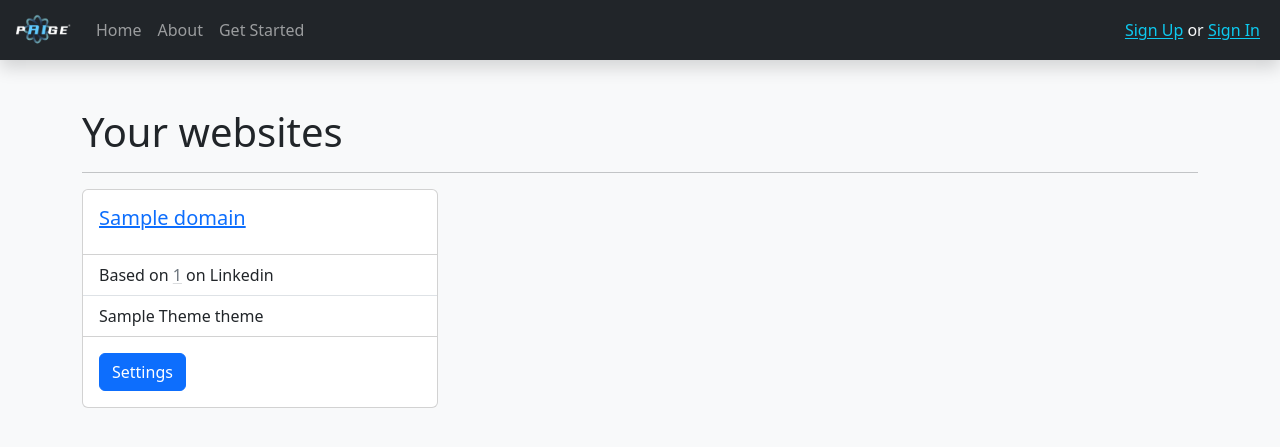
After one commit to Jeffery05/pAIge, a Django app: template templates/profile.html in a window 1280 px wide. The commit adds this page. Shown: the top 447 px of the page. Run offline with Django 4.2, Linux system fonts and the light colour scheme; the template is opened without the code that fills it: most values are stand-ins (such as "Sample title", 1, 10 or a date in 2020).

Commit message:
finished profile view

```diff
--- a/page/themes/josh/urls.py
+++ b/page/themes/josh/urls.py
@@ -5,7 +5,7 @@ from . import views
 
 urlpatterns = [
     path("", views.IndexView.as_view(), name="index"),
-    path("experience", views.ExpView.as_view(), name="experience"),
-    path("awards", views.AwardsView.as_view(), name="awards"),
-    path("contact", views.ContactView.as_view(), name="contact"),
+    path("experience/", views.ExpView.as_view(), name="experience"),
+    path("awards/", views.AwardsView.as_view(), name="awards"),
+    path("contact/", views.ContactView.as_view(), name="contact"),
 ] + development_media_files()
--- a/panel/utils/ai.py
+++ b/panel/utils/ai.py
@@ -1,7 +1,8 @@
 import openai
 from django.conf import settings
 
-openai.api_key = settings.OPENAI_API_KEY
+if settings.OPENAI_API_KEY is not None:
+    openai.api_key = settings.OPENAI_API_KEY
 
 
 def chat(prompt):
--- a/panel/utils/proxycurl.py
+++ b/panel/utils/proxycurl.py
@@ -213,7 +213,11 @@ def fetch_linkedin_profile(linkedin_url):
             for article in data["articles"]
         ],
         "interests": [{"title": interest} for interest in data["interests"]],
+        "skills": [],
     }
+
+    if settings.OPENAI_API_KEY is None:
+        return linkedin_data
 
     chatgpt_context = ""
     for item_type, explaination in LINKEDIN_API_EXPLAINATION.items():
--- a/templates/base.html
+++ b/templates/base.html
@@ -48,10 +48,16 @@
               <a class="nav-link" href="{% url 'about' %}">About</a>
             </li>
             <li class="nav-item">
-              <a class="nav-link" href="{% url 'generate' %}">Get Started</a>
+              <a class="nav-link" href="{% url 'generate' %}">
+                {% if user.is_authenticated %}
+                Generate a site
+                {% else %}
+                Get Started
+                {% endif %}
+              </a>
             </li>
           </ul>
-          <ul class="navbar-nav ms-auto my-auto">
+          <ul class="navbar-nav ms-auto my-auto me-2">
             {% if user.is_authenticated %}
             <li class="nav-item dropdown d-flex">
               <a
@@ -64,6 +70,18 @@
                 Signed in as {{ user.username }}
               </a>
               <ul class="dropdown-menu">
+                <li>
+                  <a class="dropdown-item" href="{% url 'profile' %}"
+                    >My sites</a
+                  >
+                </li>
+                {% if user.is_staff %}
+                <li>
+                  <a class="dropdown-item" href="{% url 'admin:index' %}"
+                    >Admin</a
+                  >
+                </li>
+                {% endif%}
                 <li>
                   <a class="dropdown-item" href="{% url 'account_logout' %}"
                     >Sign Out</a
--- /dev/null
+++ b/templates/profile.html
@@ -0,0 +1,40 @@
+{% extends 'base.html' %} {% load static %} {% block main %}
+<h1>Your websites</h1>
+<hr />
+{% if portfolios %}
+<div class="row row-cols-1 row-cols-md-3 g-4">
+  {% for portfolio in portfolios %}
+  <div class="col">
+    <div class="card h-100">
+      <div class="card-body">
+        <h5 class="card-title">
+          <a href="{{ portfolio.url }}">{{ portfolio.site.domain }}</a>
+        </h5>
+      </div>
+      <ul class="list-group list-group-flush">
+        <li class="list-group-item">
+          Based on
+          <a
+            class="link-secondary link-offset-1 link-underline-opacity-25 link-underline-opacity-100-hover"
+            href="{{ portfolio.source_url }}"
+            >{{ portfolio.linkedin_id }}</a
+          >
+          on Linkedin
+        </li>
+        <li class="list-group-item">
+          {{ portfolio.theme|title }} theme
+        </li>
+      </ul>
+      <div class="card-body">
+        <a href="#" class="btn btn-primary">Settings</a>
+      </div>
+    </div>
+  </div>
+  {% endfor %}
+</div>
+{% else %}
+<p>You have no websites yet. :(</p>
+<a class="btn btn-primary btn-lg" href="{% url 'generate' %}"
+  >Get your website</a
+>
+{% endif %} {% endblock %}
```
Also changed, not shown: panel/models/portfolio.py (+21 -0 lines), panel/urls.py (+4 -3 lines), panel/views.py (+20 -1 lines).
